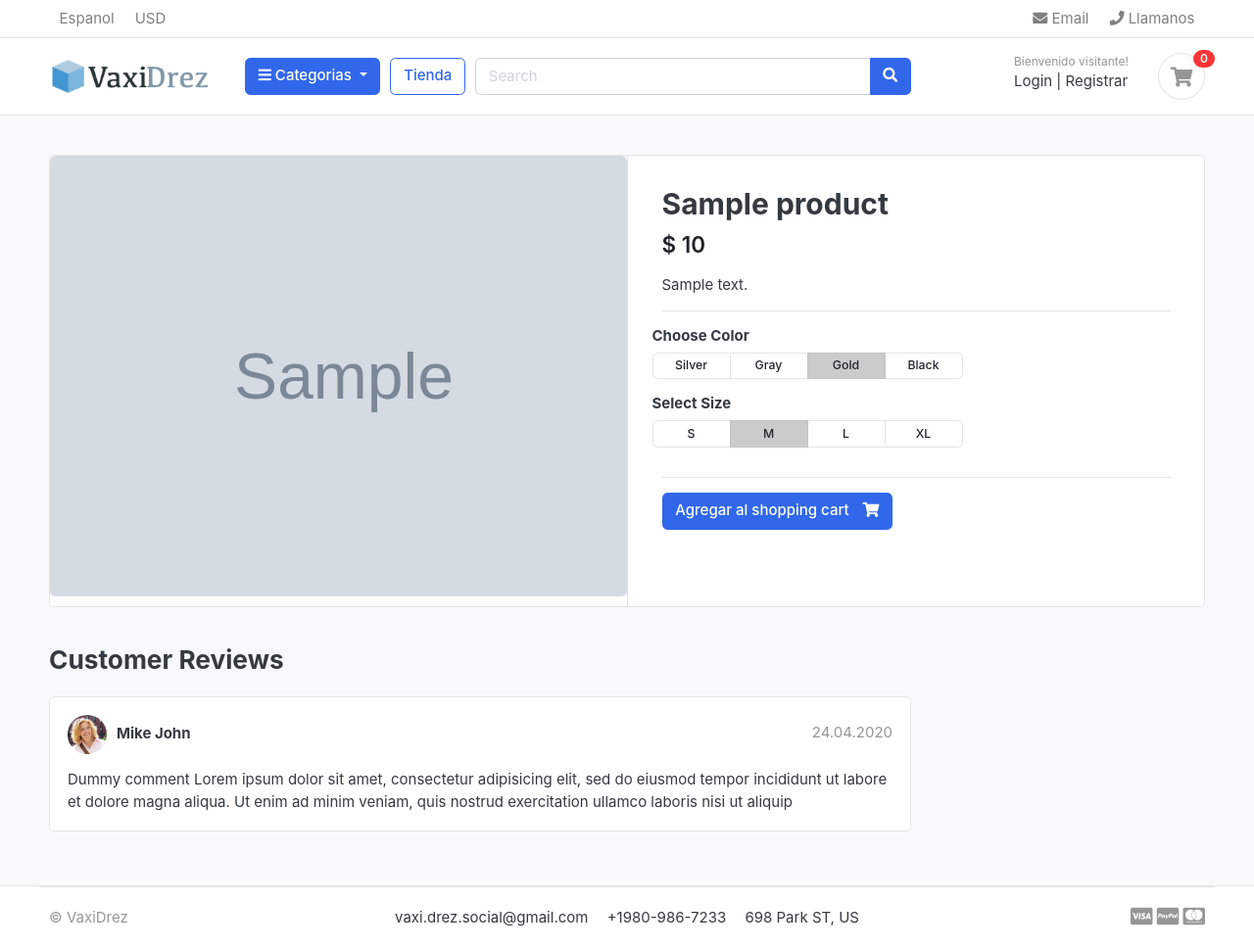
After one commit to carlos-tapia96/ecommerce_ude, a Django app: a page that uses templates/includes/navbar.html in a window 1280 px wide. The commit adds this page. Shown: the whole page at 98% size. Run offline with Django 4.2, Linux system fonts and the light colour scheme; tables that the repository leaves empty hold one stand-in row (values such as "Sample post"); grey boxes marked "Sample" are stand-in pictures; some web fonts are replaced.

Commit message:
Implementacion de Product_detail

```diff
--- /dev/null
+++ b/category/context_processors.py
@@ -0,0 +1,5 @@
+from .models import Category
+
+def menu_links(request):
+    links = Category.objects.all()
+    return dict(links=links)
--- a/category/models.py
+++ b/category/models.py
@@ -1,4 +1,5 @@
 from django.db import models
+from django.urls import reverse
 
 # Create your models here.
 class Category(models.Model):
@@ -10,5 +11,9 @@ class Category(models.Model):
     class Meta:
         verbose_name = 'category'
         verbose_name_plural = 'categories'
+
+    def get_url(self):
+        return reverse('products_by_category', args=[self.slug])
+
     def __str__(self):
         return self.category_name
--- a/ecommerce/settings.py
+++ b/ecommerce/settings.py
@@ -65,6 +65,7 @@ TEMPLATES = [
                 'django.template.context_processors.request',
                 'django.contrib.auth.context_processors.auth',
                 'django.contrib.messages.context_processors.messages',
+                'category.context_processors.menu_links'
             ],
         },
     },
--- a/store/models.py
+++ b/store/models.py
@@ -1,5 +1,6 @@
 from django.db import models
 from category.models import Category
+from django.urls import reverse
 
 # Create your models here.
 class Product(models.Model):
@@ -14,5 +15,10 @@ class Product(models.Model):
     created_date = models.DateField(auto_now=True)
     modified_date = models.DateField(auto_now=True)
 
+    def get_url(self):
+        return reverse('product_detail', args=[self.category.slug, self.slug])
+
+
+
     def __str__(self):
         return self.product_name
--- a/store/urls.py
+++ b/store/urls.py
@@ -3,5 +3,7 @@ from . import views
 
 urlpatterns = [
     path('', views.store, name='store'),
-    path('<slug:category_slug>', views.store, name= 'products_by_category')
+    path('<slug:category_slug>/', views.store, name= 'products_by_category'),
+    path('<slug:category_slug>/<slug:product_slug>/', views.product_detail, name= 'product_detail'),
+
 ]
--- a/store/views.py
+++ b/store/views.py
@@ -22,3 +22,15 @@ def store(request, category_slug=None):
     }
 
     return render(request, 'store/store.html', context)
+
+def product_detail(request, category_slug, product_slug):
+    try:
+        single_product = Product.objects.get(category__slug=category_slug, slug = product_slug)
+    except Exception as e:
+        raise e
+
+    context = {
+        'single_product':single_product,
+    }
+
+    return render(request, 'store/product_detail.html', context)
--- a/templates/home.html
+++ b/templates/home.html
@@ -22,7 +22,7 @@
 <div class="container">
 
 <header class="section-heading">
-	<a href="./store.html" class="btn btn-outline-primary float-right">Ver Todo</a>
+	<a href="{% url 'store' %}" class="btn btn-outline-primary float-right">Ver Todo</a>
 	<h3 class="section-title">Productos populares</h3>
 </header><!-- sect-heading -->
 
@@ -32,9 +32,9 @@
 	{% for product in products %}
 	<div class="col-md-3">
 		<div class="card card-product-grid">
-			<a href="./product-detail.html" class="img-wrap"> <img src="{{ product.images.url }}"> </a>
+			<a href="{{ product.get_url }}" class="img-wrap"> <img src="{{ product.images.url }}"> </a>
 			<figcaption class="info-wrap">
-				<a href="./product-detail.html" class="title">{{product.product_name}}</a>
+				<a href="{{ product.get_url }}" class="title">{{product.product_name}}</a>
 				<div class="price mt-1">{{product.price}}</div> <!-- price-wrap.// -->
 			</figcaption>
 		</div>
--- a/templates/includes/navbar.html
+++ b/templates/includes/navbar.html
@@ -28,7 +28,7 @@
         <div class="container">
     <div class="row align-items-center">
         <div class="col-lg-2 col-md-3 col-6">
-            <a href="./" class="brand-wrap">
+            <a href="{% url 'home' %}" class="brand-wrap">
                 <img class="logo" src="{% static './images/logo01.png' %}">
             </a> <!-- brand-wrap.// -->
         </div>
@@ -38,15 +38,20 @@
                     <i class="fa fa-bars"></i> Categorias
                 </button>
                 <div class="dropdown-menu">
-                    <a class="dropdown-item" href="#">Electronica / Tv, Audio </a>
-                    <a class="dropdown-item" href="#">Auto / Transporte</a>
-                    <a class="dropdown-item" href="#">Ropa Moda / Textiles </a>
-                    <a class="dropdown-item" href="#">Casa & Jardin / Construccion / Luces </a>
-                    <a class="dropdown-item" href="#">Computadoras / Telefonos </a>
+
+                    <a class="dropdown-item" href="{% url 'store' %}"> Todos</a>
+
+                    {% for category in links %}
+
+                    <a class="dropdown-item" href="{{category.get_url}}"> {{category.category_name}}</a>
+
+                    {% endfor %}
+
+
                 </div>
             </div>  <!-- category-wrap.// -->
         </div> <!-- col.// -->
-        <a href="./store.html" class="btn btn-outline-primary">Tienda</a>
+        <a href="{% url 'store' %}" class="btn btn-outline-primary">Tienda</a>
         <div class="col-lg  col-md-6 col-sm-12 col">
             <form action="#" class="search">
                 <div class="input-group w-100">
--- /dev/null
+++ b/templates/store/product_detail.html
@@ -0,0 +1,129 @@
+
+{% extends 'base.html' %}
+
+
+{% block content %}
+
+
+
+
+<section class="section-content padding-y bg">
+    <div class="container">
+
+    <!-- ============================ COMPONENT 1 ================================= -->
+    <div class="card">
+        <div class="row no-gutters">
+            <aside class="col-md-6">
+    <article class="gallery-wrap">
+        <div class="img-big-wrap">
+           <a href="#"><img src="{{single_product.images.url}}"></a>
+        </div> <!-- img-big-wrap.// -->
+
+    </article> <!-- gallery-wrap .end// -->
+            </aside>
+            <main class="col-md-6 border-left">
+    <article class="content-body">
+
+    <h2 class="title">{{single_product.product_name}}</h2>
+
+    <div class="mb-3">
+        <var class="price h4">$ {{single_product.price}}</var>
+    </div>
+
+    <p> {{single_product.description}} </p>
+
+
+    <hr>
+        <div class="row">
+            <div class="item-option-select">
+                <h6>Choose Color</h6>
+                <div class="btn-group btn-group-sm btn-group-toggle" data-toggle="buttons">
+                  <label class="btn btn-light">
+                    <input type="radio" name="radio_color"> Silver
+                  </label>
+                  <label class="btn btn-light">
+                    <input type="radio" name="radio_color" > Gray
+                  </label>
+                  <label class="btn btn-light active">
+                    <input type="radio" name="radio_color checked"> Gold
+                  </label>
+                  <label class="btn btn-light">
+                    <input type="radio" name="radio_color"> Black
+                  </label>
+                </div>
+            </div>
+        </div> <!-- row.// -->
+        <div class="row">
+            <div class="item-option-select">
+                <h6>Select Size</h6>
+                <div class="btn-group btn-group-sm btn-group-toggle" data-toggle="buttons">
+                  <label class="btn btn-light">
+                    <input type="radio" name="radio_color"> S
+                  </label>
+                  <label class="btn btn-light active">
+                    <input type="radio" name="radio_color" checked> M
+                  </label>
+                  <label class="btn btn-light">
+                    <input type="radio" name="radio_color"> L
+                  </label>
+                  <label class="btn btn-light">
+                    <input type="radio" name="radio_color"> XL
+                  </label>
+                </div>
+            </div>
+        </div> <!-- row.// -->
+        <hr>
+
+        {% if single_product.stock <= 0 %}
+        <h5>Producto fuera de stock</h5>
+        {% else %}
+        <a href="./product-detail.html" class="btn  btn-primary"> <span class="text">Agregar al shopping cart</span> <i class="fas fa-shopping-cart"></i>  </a>
+        {% endif %}
+
+    </article> <!-- product-info-aside .// -->
+            </main> <!-- col.// -->
+        </div> <!-- row.// -->
+    </div> <!-- card.// -->
+    <!-- ============================ COMPONENT 1 END .// ================================= -->
+
+    <br>
+
+    <div class="row">
+                <div class="col-md-9">
+
+        <header class="section-heading">
+            <h3>Customer Reviews </h3>
+
+        </header>
+
+        <article class="box mb-3">
+            <div class="icontext w-100">
+                <img src="./images/avatars/avatar1.jpg" class="img-xs icon rounded-circle">
+                <div class="text">
+                    <span class="date text-muted float-md-right">24.04.2020 </span>
+                    <h6 class="mb-1">Mike John </h6>
+
+                </div>
+            </div> <!-- icontext.// -->
+            <div class="mt-3">
+                <p>
+                    Dummy comment Lorem ipsum dolor sit amet, consectetur adipisicing elit, sed do eiusmod
+                    tempor incididunt ut labore et dolore magna aliqua. Ut enim ad minim veniam,
+                    quis nostrud exercitation ullamco laboris nisi ut aliquip
+                </p>
+            </div>
+        </article>
+
+
+
+        </div> <!-- col.// -->
+    </div> <!-- row.// -->
+
+
+    </div> <!-- container .//  -->
+    </section>
+    <!-- ========================= SECTION CONTENT END// ========================= -->
+
+
+
+{% endblock content %}
```
Also changed, not shown: templates/store/store.html (+11 -9 lines).
